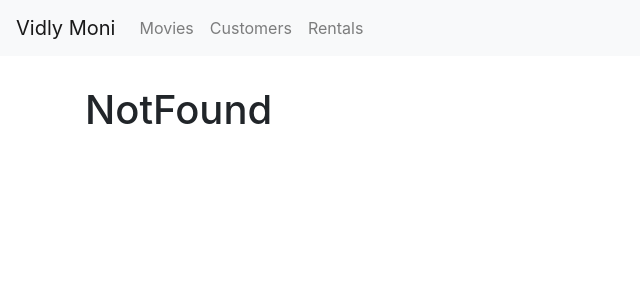
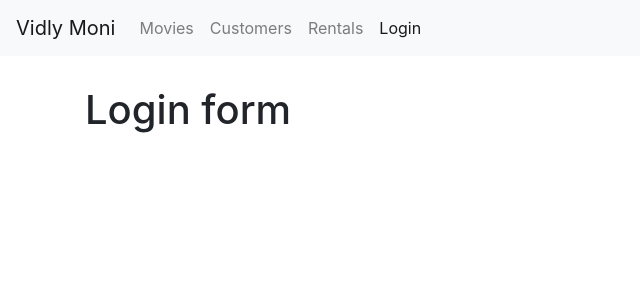
Before and after one commit to MonaliGanganeNeosoft/React-all, a React (Create React App) app: page /login in a window 1280 px wide. Before the commit this address led to /not-found. Shown: the top 300 px of the page, without its empty margins (0-640 px from the left). Built offline with nearby package versions, Linux system fonts and the light colour scheme.

Commit message:
routing added to loginForm done

```diff
--- a/src/App.js
+++ b/src/App.js
@@ -6,6 +6,7 @@
 import NotFound from "./components/notFound";
 import NavBar from "./components/navBar";
 import MovieForm from "./components/movieForm";
+import LoginForm from "./components/loginForm";
 
 function App() {
   return (
@@ -13,6 +14,7 @@
       <NavBar />
       <main className="container">
         <Switch>
+          <Route path="/login" component={LoginForm} />
           <Route path="/movies/:id" component={MovieForm} />
           <Route path="/movies" component={Movies}></Route>
           <Route path="/customers" component={Customers}></Route>
--- /dev/null
+++ b/src/components/loginForm.jsx
@@ -0,0 +1,9 @@
+import React, { Component } from "react";
+
+class LoginForm extends Component {
+  render() {
+    return <h1>Login form</h1>;
+  }
+}
+
+export default LoginForm;
--- a/src/components/navBar.jsx
+++ b/src/components/navBar.jsx
@@ -28,6 +28,9 @@
           <NavLink className="nav-link" to="/rentals">
             Rentals
           </NavLink>
+          <NavLink className="nav-link" to="/login">
+            Login
+          </NavLink>
         </div>
       </div>
     </nav>
```
